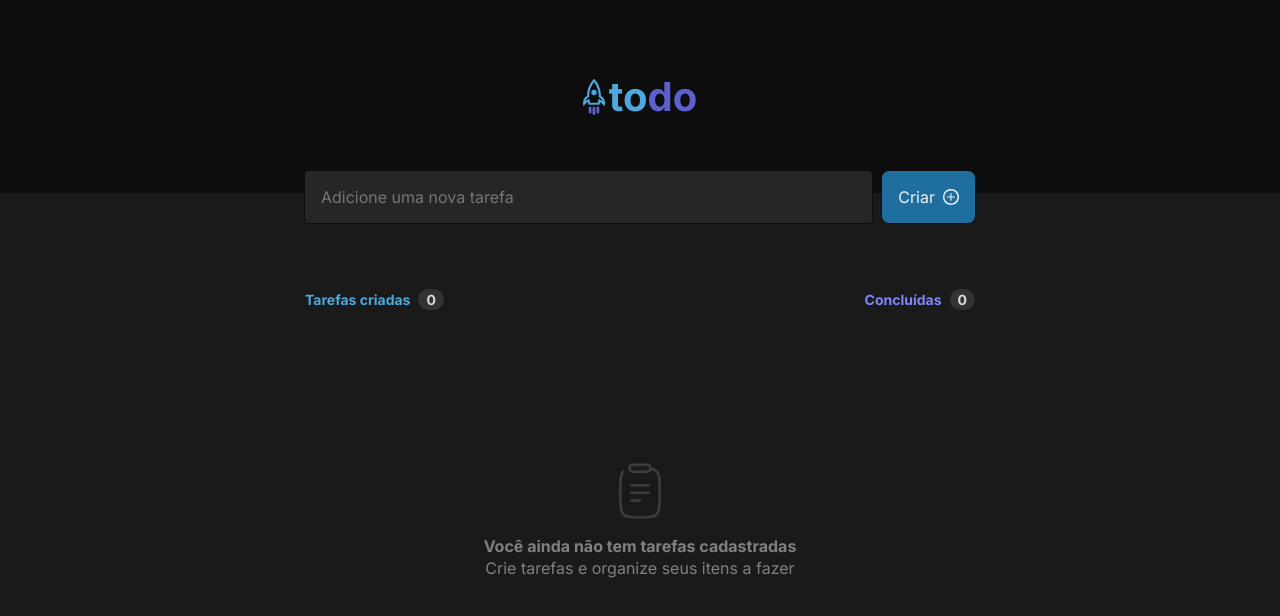
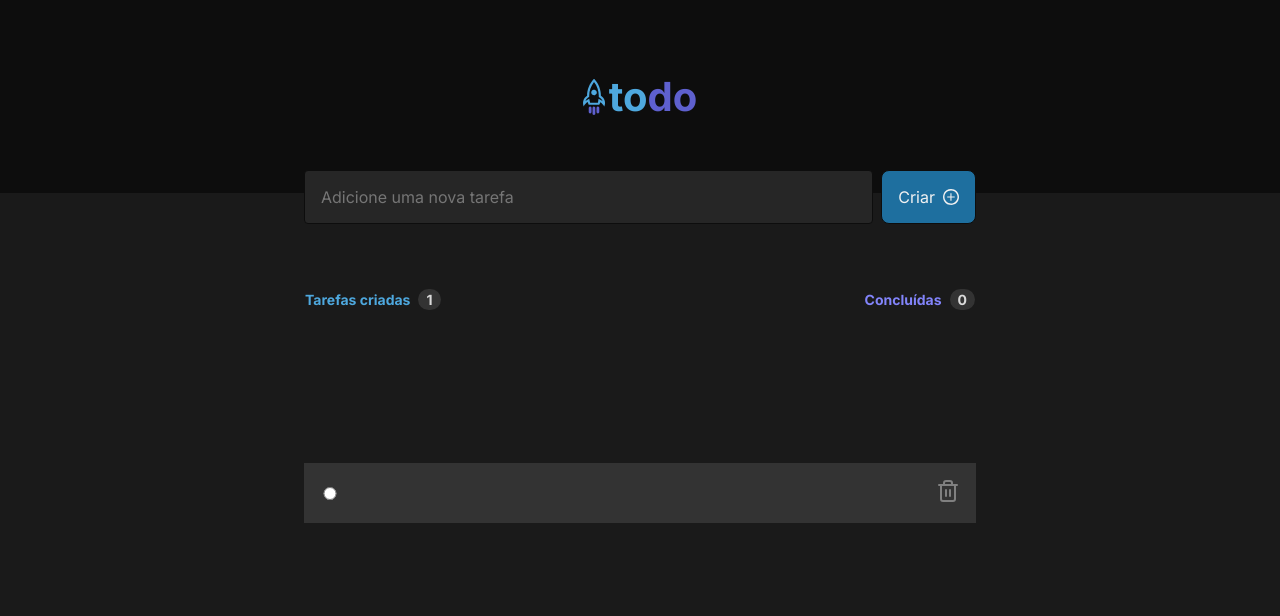
Before and after one commit to Hzimr/Desafio01PraticandoOsConceitosDoReactJS, a React (Vite) app: page / in a window 1280 px wide. Shown: the top 616 px of the page. Built offline with nearby package versions, Linux system fonts and the light colour scheme.

Commit message:
commit inicial da lógica do desafio

```diff
--- a/package.json
+++ b/package.json
@@ -10,6 +10,7 @@
     "preview": "vite preview"
   },
   "dependencies": {
+    "lucide-react": "^0.309.0",
     "react": "^18.2.0",
     "react-dom": "^18.2.0"
   },
--- a/src/App.tsx
+++ b/src/App.tsx
@@ -1,6 +1,6 @@
 import styles from './AppStyles.module.css'
 import { Header } from './components/header/header'
-import { Task } from './components/tasks/tasks'
+import { Tasks } from './components/tasks/tasks'
 import './global.css'
 
 export function App() {
@@ -8,7 +8,7 @@ export function App() {
   return (
     <main className={styles.main}>
       <Header />
-      <Task />
+      <Tasks />
     </main>
   )
 }
--- a/src/components/newtask/newtask.tsx
+++ /dev/null
@@ -1,32 +0,0 @@
-import styles from './newtaskstyles.module.css'
-import plus from '../../assets/plus.svg'
-
-// interface Task {
-//   task: string;
-//   status: string;
-// }
-
-
-export function NewTask() {
-  return (
-    <div>
-      <form className={styles.form}>
-        <input
-          name="task"
-          //onChange={handleNewTaskChange}
-          //value={newTaskText}
-          className={styles.input}
-          type="text"
-          placeholder="Adicione uma nova tarefa"
-        />
-        <button
-          type="submit"
-          className={styles.button}
-        >
-          Criar
-          <img src={plus} alt="" />
-        </button>
-      </form>
-    </div>
-  )
-}
--- a/src/components/newtask/newtaskstyles.module.css
+++ /dev/null
@@ -1,36 +0,0 @@
-.form {
-  display: flex;
-  align-items: center;
-  justify-content: center;
-  gap: 0.5rem;
-  margin-top: calc(0px - 1rem - 7px);
-}
-
-.input {
-  width: 36rem;
-  background-color: var(--gray-500);
-  padding: 1rem 1rem;
-  border: 1px solid var(--gray-700);
-  border-radius: 0.25rem;
-  font-size: 1rem;
-  color: var(--gray-100);
-}
-
-.button {
-  display: flex;
-  gap: 0.5rem;
-  align-items: center;
-  justify-content: center;
-  background: var(--blue-dark);
-  color: var(--gray-100);
-  padding: 1rem 1rem;
-  border: 1px solid var(--gray-700);
-  border-radius: 0.5rem;
-  cursor: pointer;
-
-  transition: color 0.3s, background-color 0.3s;
-}
-
-.button:hover {
-  background: var(--blue);
-}
--- a/src/components/notask/notask.tsx
+++ b/src/components/notask/notask.tsx
@@ -1,6 +1,11 @@
 import styles from './notaskStyles.module.css'
+import agenda from '../../assets/Clipboard.png'
+
+
 export function NoTask() {
   return (
+    <>
+      <img src={agenda} alt="" />
       <span>
         <p className={styles.text1}>
           Você ainda não tem tarefas cadastradas
@@ -9,5 +14,6 @@ export function NoTask() {
           Crie tarefas e organize seus itens a fazer
         </p>
       </span>
+    </>
   )
 }
--- /dev/null
+++ b/src/components/task/task.tsx
@@ -0,0 +1,24 @@
+import { Trash2 } from "lucide-react";
+import styles from "./taskStyles.module.css"
+
+interface TaskProps {
+  textTask: string;
+  onDeleteTask: (comment: string) => void;
+}
+
+export function Task({textTask, onDeleteTask}: TaskProps){
+  function handleDeleteTask() {
+    onDeleteTask(textTask)
+  }
+
+  return (
+    <div className={styles.wrapper}>
+      <input type="radio"></input>
+      <p>{textTask}</p>
+      <button className={styles.button} onClick={handleDeleteTask} title="Deletar Tarefa">
+        <Trash2 />
+      </button>
+    </div>
+
+  )
+}
--- /dev/null
+++ b/src/components/task/taskStyles.module.css
@@ -0,0 +1,24 @@
+.wrapper {
+  width: 42rem;
+  background-color: var(--gray-400);
+  border-rounded: 8px;
+  display: grid;
+  grid-auto-flow: column;
+  grid-column: 3;
+  grid-template-columns: 1.25rem 1fr 1.5rem;
+  align-items: center;
+  gap: 0.75rem;
+  padding: 1rem;
+}
+
+.button {
+  background-color: transparent;
+  color: var(--gray-300);
+  border: none;
+  border-radius: 0.25rem;
+}
+
+.button:hover {
+  cursor: pointer;
+  opacity: 0.7;
+}
--- a/src/components/tasks/tasks.tsx
+++ b/src/components/tasks/tasks.tsx
@@ -1,16 +1,73 @@
 import styles from './tasksStyles.module.css'
-import agenda from '../../assets/Clipboard.png'
-import { NewTask } from '../newtask/newtask'
+import plus from '../../assets/plus.svg'
 import { NoTask } from '../notask/notask'
+import { ChangeEvent, FormEvent, InvalidEvent, useState } from 'react'
+import { Task } from '../task/task'
 
-export function Task() {
+export function Tasks() {
+  const [task, setTask] = useState([''])
+
+  const [newTaskText, setNewTaskText] = useState('')
+
+  function handleCreateNewTask(event: FormEvent) {
+    event.preventDefault()
+    console.log(event.target)
+
+    setTask([...task, newTaskText])
+    setNewTaskText('')
+  }
+
+  function handleNewTaskChange(event: ChangeEvent<HTMLInputElement>){
+    event.target.setCustomValidity('');
+    setNewTaskText(event.target.value);
+
+  }
+
+  function handleNewTaskInvalid(event: InvalidEvent<HTMLInputElement>){
+    event.target.setCustomValidity('Esse campo é obrigatório')
+  }
+
+  function deleteTask(taskToDelete: string) {
+    const tasksWithoutDeletedOne = task.filter(task => {
+      return task !== taskToDelete
+    })
+
+    setTask(tasksWithoutDeletedOne)
+  }
+
+  const isNewTaskEmpty = newTaskText.length === 0;
+
   return (
     <div className={styles.wrapper}>
-      <NewTask />
+      {/*<NewTask /> */}
+      <div>
+      <form className={styles.form} onSubmit={handleCreateNewTask}>
+        <input
+          name="task"
+          type="text"
+          placeholder="Adicione uma nova tarefa"
+          onChange={handleNewTaskChange}
+          value={newTaskText}
+          onInvalid={handleNewTaskInvalid}
+          className={styles.input}
+          required
+        />
+        <button
+          className={styles.button}
+          type="submit"
+          disabled={isNewTaskEmpty}
+        >
+          Criar
+          <img src={plus} />
+        </button>
+      </form>
+      </div>
+
+
       <header className={styles.tasksInfo}>
         <section className={styles.tasksCreated}>
           <p>Tarefas criadas</p>
-          <p className={styles.valorTasks}>0</p>
+          <p className={styles.valorTasks}>{task.length}</p>
         </section>
         <section className={styles.tasksFinished}>
           <p>Concluídas</p>
@@ -18,8 +75,14 @@ export function Task() {
         </section>
       </header>
       <div className={styles.content}>
-        <img src={agenda} alt="" />
-        <NoTask />
+      {task.length > 0 && task.map((task) => (
+        <Task
+          key={task}
+          textTask={task}
+          onDeleteTask={deleteTask}
+          />
+        ))}
+        {task.length === 0 && <NoTask />}
       </div>
     </div>
   )
--- a/src/components/tasks/tasksStyles.module.css
+++ b/src/components/tasks/tasksStyles.module.css
@@ -18,6 +18,43 @@
   html {
     font-size: 55%;
   }
+}
+
+.form {
+  display: flex;
+  align-items: center;
+  justify-content: center;
+  gap: 0.5rem;
+  margin-top: calc(0px - 1rem - 7px);
+}
+
+.input {
+  width: 36rem;
+  background-color: var(--gray-500);
+  padding: 1rem 1rem;
+  border: 1px solid var(--gray-700);
+  border-radius: 0.25rem;
+  font-size: 1rem;
+  color: var(--gray-100);
+}
+
+.button {
+  display: flex;
+  gap: 0.5rem;
+  align-items: center;
+  justify-content: center;
+  background: var(--blue-dark);
+  color: var(--gray-100);
+  padding: 1rem 1rem;
+  border: 1px solid var(--gray-700);
+  border-radius: 0.5rem;
+  cursor: pointer;
+
+  transition: color 0.3s, background-color 0.3s;
+}
+
+.button:hover {
+  background: var(--blue);
 }
 
 .tasksInfo {
```
Also changed, not shown: 1 other file (tests, documents, lock files or other folders). Lines whose indentation alone changed are shown as unchanged.
